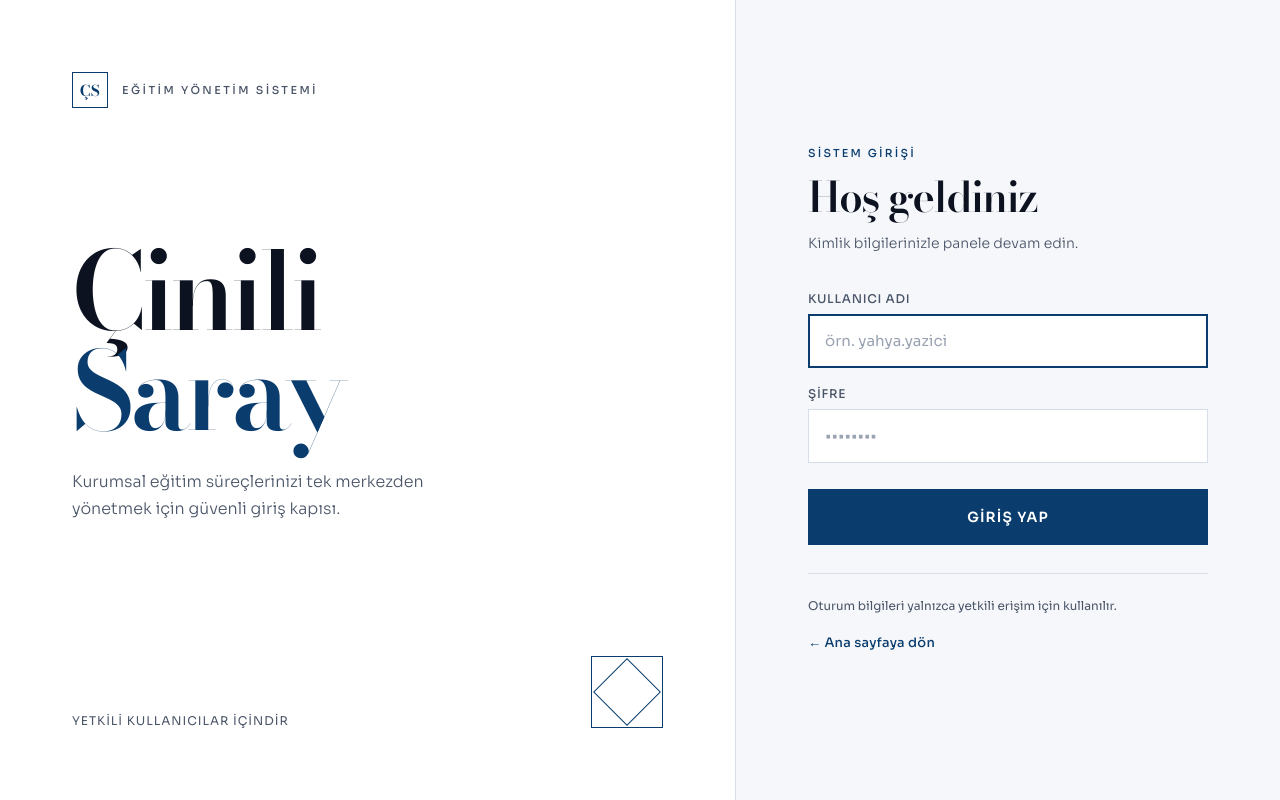
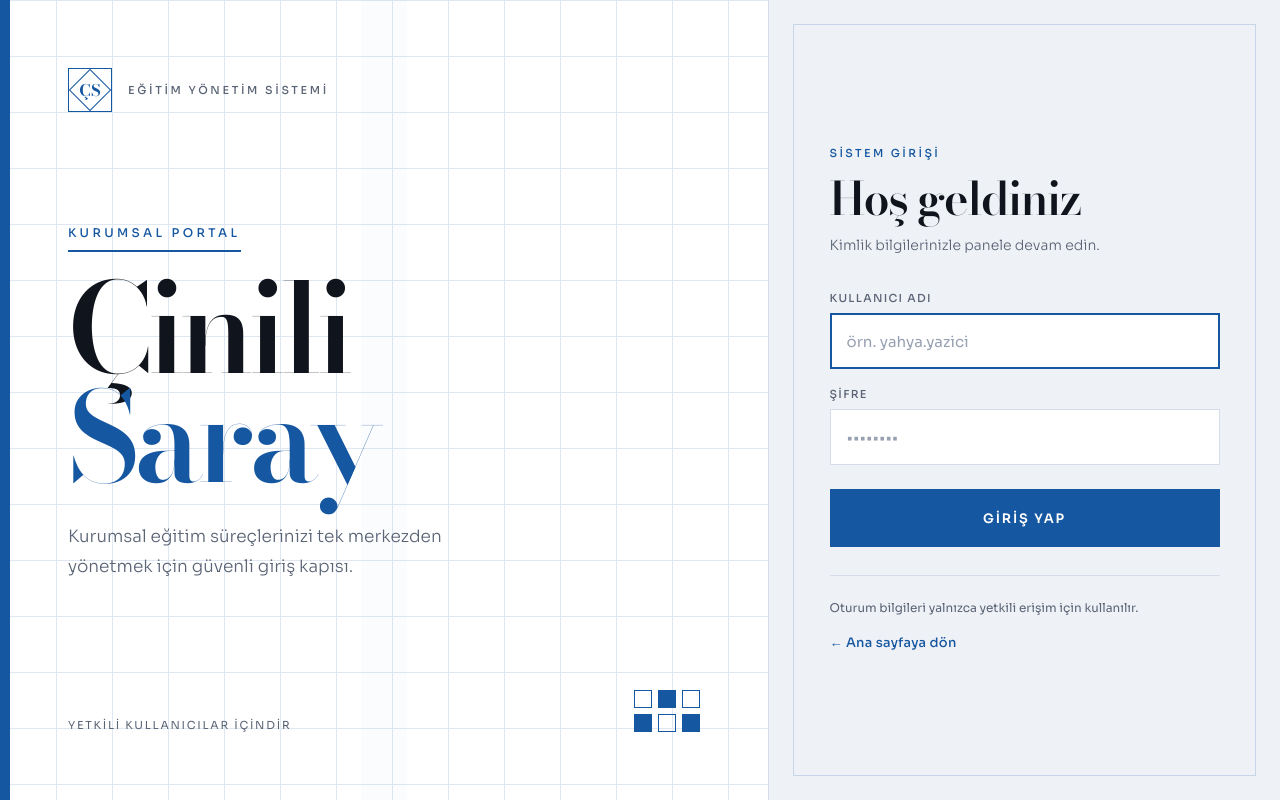
Before and after one commit to yahyayazici/cinili_saray, a Django app: page /giris/ in a window 1280 px wide. Run offline with Django 5.2, Linux system fonts and the light colour scheme.

Commit message:
Giriş tasarımını güçlendir: çini ızgara, vurgu çubuğu, net İznik mavisi
Marka hiyerarşisini ve kapalı mimari hissi yükselttik; Saray
rengini belirgin İznik mavisiyle ayırdık.

Co-authored-by: yahyayazici <yahyayazici@users.noreply.github.com>

```diff
--- a/core/templates/login.html
+++ b/core/templates/login.html
@@ -9,15 +9,16 @@
     <link href="https://fonts.googleapis.com/css2?family=Bodoni+Moda:opsz,wght@6..96,500;6..96,600;6..96,700&family=Sora:wght@300;400;500;600&display=swap" rel="stylesheet">
     <style>
         :root {
-            --ink: #0c1220;
-            --ink-soft: #4a5568;
-            --line: #d8dee8;
+            --ink: #10141c;
+            --ink-soft: #5a6475;
+            --line: #d7dde8;
             --field: #ffffff;
-            --panel: #f5f7fa;
-            --accent: #0a3d6e;
-            --accent-deep: #072a4c;
-            --danger: #9b2c2c;
+            --panel: #eef1f6;
+            --accent: #1557a0;
+            --accent-deep: #0d3f78;
+            --danger: #8f1d1d;
             --white: #ffffff;
+            --tile: #c5d4e8;
         }
 
         * {
@@ -40,82 +41,118 @@
         .stage {
             min-height: 100vh;
             display: grid;
-            grid-template-columns: 1.15fr 0.85fr;
+            grid-template-columns: minmax(0, 1.2fr) minmax(320px, 0.8fr);
             position: relative;
             overflow: hidden;
+            background: var(--white);
         }
 
-        /* Kapalı, mimari zemin — açık atmosfer yok */
-        .stage::before {
+        .brand-pane {
+            position: relative;
+            z-index: 1;
+            display: flex;
+            flex-direction: column;
+            justify-content: space-between;
+            padding: clamp(36px, 5.5vw, 68px);
+            background: var(--white);
+            isolation: isolate;
+        }
+
+        /* Kapalı mimari zemin: çini ızgarası — glow yok */
+        .brand-pane::before {
             content: "";
             position: absolute;
             inset: 0;
-            z-index: 0;
-            pointer-events: none;
-            opacity: 0.045;
-            background-image:
-                linear-gradient(var(--accent) 1px, transparent 1px),
-                linear-gradient(90deg, var(--accent) 1px, transparent 1px);
-            background-size: 48px 48px;
-            mask-image: radial-gradient(ellipse at 30% 40%, black 20%, transparent 70%);
+            z-index: -2;
+            background:
+                linear-gradient(90deg, transparent 0 47%, rgba(21, 87, 160, 0.035) 47% 53%, transparent 53%),
+                linear-gradient(var(--tile) 1px, transparent 1px),
+                linear-gradient(90deg, var(--tile) 1px, transparent 1px);
+            background-size: auto, 56px 56px, 56px 56px;
+            opacity: 0.55;
         }
 
-        .brand-pane,
-        .form-pane {
-            position: relative;
-            z-index: 1;
-        }
-
-        .brand-pane {
-            display: flex;
-            flex-direction: column;
-            justify-content: space-between;
-            padding: clamp(40px, 6vw, 72px);
-            border-right: 1px solid var(--line);
-            background: var(--white);
+        .brand-pane::after {
+            content: "";
+            position: absolute;
+            left: 0;
+            top: 0;
+            bottom: 0;
+            width: 10px;
+            z-index: -1;
+            background: var(--accent);
+            transform: scaleY(0);
+            transform-origin: top;
+            animation: drawBar 1.1s cubic-bezier(0.22, 1, 0.36, 1) 0.15s forwards;
         }
 
         .mark-row {
             display: flex;
             align-items: center;
-            gap: 14px;
+            gap: 16px;
             opacity: 0;
-            animation: rise 0.9s ease 0.1s forwards;
+            animation: rise 0.85s ease 0.2s forwards;
         }
 
         .mark {
-            width: 36px;
-            height: 36px;
+            width: 44px;
+            height: 44px;
             display: grid;
             place-items: center;
-            border: 1.5px solid var(--accent);
+            position: relative;
             color: var(--accent);
             font-family: "Bodoni Moda", serif;
-            font-size: 15px;
+            font-size: 16px;
             font-weight: 700;
             letter-spacing: 0.02em;
         }
 
+        .mark::before,
+        .mark::after {
+            content: "";
+            position: absolute;
+            inset: 0;
+            border: 1.5px solid var(--accent);
+        }
+
+        .mark::after {
+            inset: 7px;
+            transform: rotate(45deg);
+        }
+
         .mark-meta {
             font-size: 11px;
-            letter-spacing: 0.22em;
+            letter-spacing: 0.24em;
             text-transform: uppercase;
             color: var(--ink-soft);
             font-weight: 500;
         }
 
         .brand-hero {
-            max-width: 640px;
+            max-width: 720px;
+            padding: 24px 0;
             opacity: 0;
-            animation: rise 1s ease 0.25s forwards;
+            animation: rise 1s ease 0.35s forwards;
+        }
+
+        .brand-kicker {
+            display: inline-block;
+            margin-bottom: 22px;
+            padding-bottom: 10px;
+            border-bottom: 2px solid var(--accent);
+            font-size: 12px;
+            letter-spacing: 0.28em;
+            text-transform: uppercase;
+            color: var(--accent);
+            font-weight: 500;
         }
 
         .brand-hero h1 {
             font-family: "Bodoni Moda", serif;
             font-weight: 600;
-            font-size: clamp(56px, 8.5vw, 108px);
-            line-height: 0.92;
-            letter-spacing: -0.04em;
+            font-size: clamp(64px, 10vw, 124px);
+            line-height: 0.88;
+            letter-spacing: -0.045em;
             color: var(--ink);
         }
 
@@ -125,10 +162,10 @@
         }
 
         .brand-hero p {
-            margin-top: 28px;
-            max-width: 420px;
-            font-size: 16px;
-            line-height: 1.7;
+            margin-top: 30px;
+            max-width: 440px;
+            font-size: 17px;
+            line-height: 1.75;
             font-weight: 300;
             color: var(--ink-soft);
         }
@@ -139,57 +176,71 @@
             align-items: flex-end;
             gap: 24px;
             opacity: 0;
-            animation: rise 0.9s ease 0.45s forwards;
+            animation: rise 0.9s ease 0.55s forwards;
         }
 
         .brand-foot small {
             color: var(--ink-soft);
-            font-size: 12px;
-            letter-spacing: 0.08em;
+            font-size: 11px;
+            letter-spacing: 0.16em;
             text-transform: uppercase;
         }
 
-        .tile-ornament {
-            width: 72px;
-            height: 72px;
-            position: relative;
-            flex-shrink: 0;
+        .tile-stack {
+            display: grid;
+            grid-template-columns: repeat(3, 18px);
+            gap: 6px;
         }
 
-        .tile-ornament::before,
-        .tile-ornament::after {
-            content: "";
-            position: absolute;
-            inset: 0;
+        .tile-stack i {
+            display: block;
+            width: 18px;
+            height: 18px;
             border: 1.5px solid var(--accent);
+            opacity: 0;
+            animation: tileIn 0.5s ease forwards;
         }
 
-        .tile-ornament::after {
-            inset: 12px;
-            transform: rotate(45deg);
-        }
+        .tile-stack i:nth-child(1) { animation-delay: 0.7s; }
+        .tile-stack i:nth-child(2) { animation-delay: 0.8s; background: var(--accent); }
+        .tile-stack i:nth-child(3) { animation-delay: 0.9s; }
+        .tile-stack i:nth-child(4) { animation-delay: 1.0s; background: var(--accent); }
+        .tile-stack i:nth-child(5) { animation-delay: 1.1s; }
+        .tile-stack i:nth-child(6) { animation-delay: 1.2s; background: var(--accent); }
 
         .form-pane {
+            position: relative;
+            z-index: 1;
             display: flex;
             align-items: center;
             justify-content: center;
-            padding: clamp(32px, 5vw, 64px);
+            padding: clamp(28px, 4.5vw, 56px);
             background: var(--panel);
+            border-left: 1px solid var(--line);
+        }
+
+        .form-pane::before {
+            content: "";
+            position: absolute;
+            inset: 24px;
+            border: 1px solid rgba(21, 87, 160, 0.18);
+            pointer-events: none;
         }
 
         .gate {
-            width: min(100%, 400px);
+            width: min(100%, 390px);
+            position: relative;
             opacity: 0;
-            animation: rise 1s ease 0.35s forwards;
+            animation: rise 1s ease 0.4s forwards;
         }
 
         .gate-header {
-            margin-bottom: 36px;
+            margin-bottom: 34px;
         }
 
         .gate-header .eyebrow {
             font-size: 11px;
-            letter-spacing: 0.2em;
+            letter-spacing: 0.22em;
             text-transform: uppercase;
             color: var(--accent);
             font-weight: 500;
@@ -198,17 +249,17 @@
 
         .gate-header h2 {
             font-family: "Bodoni Moda", serif;
-            font-size: clamp(32px, 4vw, 42px);
+            font-size: clamp(34px, 4.2vw, 46px);
             font-weight: 600;
             letter-spacing: -0.03em;
-            line-height: 1.1;
+            line-height: 1.05;
         }
 
         .gate-header p {
             margin-top: 12px;
             color: var(--ink-soft);
             font-size: 14px;
-            line-height: 1.6;
+            line-height: 1.65;
             font-weight: 300;
         }
 
@@ -225,8 +276,8 @@
         }
 
         .field label {
-            font-size: 12px;
-            letter-spacing: 0.06em;
+            font-size: 11px;
+            letter-spacing: 0.12em;
             text-transform: uppercase;
             color: var(--ink-soft);
             font-weight: 500;
@@ -234,7 +285,7 @@
 
         .field input {
             width: 100%;
-            height: 54px;
+            height: 56px;
             padding: 0 16px;
             border: 1px solid var(--line);
             background: var(--field);
@@ -251,29 +302,29 @@
         }
 
         .field input::placeholder {
-            color: #9aa3b2;
+            color: #98a1b2;
         }
 
         .error-message {
             margin: 0;
             padding: 12px 14px;
-            border: 1px solid rgba(155, 44, 44, 0.25);
-            background: rgba(155, 44, 44, 0.06);
+            border: 1px solid rgba(143, 29, 29, 0.28);
+            background: rgba(143, 29, 29, 0.06);
             color: var(--danger);
             font-size: 13px;
             line-height: 1.45;
         }
 
         .submit {
-            margin-top: 8px;
-            height: 56px;
+            margin-top: 6px;
+            height: 58px;
             border: none;
             background: var(--accent);
             color: var(--white);
             font: inherit;
-            font-size: 14px;
+            font-size: 13px;
             font-weight: 600;
-            letter-spacing: 0.08em;
+            letter-spacing: 0.14em;
             text-transform: uppercase;
             cursor: pointer;
             transition: background 0.25s, transform 0.25s;
@@ -299,7 +350,7 @@
 
         .back-home {
             display: inline-flex;
-            margin-top: 18px;
+            margin-top: 16px;
             color: var(--accent);
             font-size: 13px;
             font-weight: 500;
@@ -372,6 +455,7 @@
             </div>
 
             <div class="brand-hero">
+                <div class="brand-kicker">Kurumsal Portal</div>
                 <h1>
                     Çinili
                     <span>Saray</span>
@@ -384,7 +468,10 @@
 
             <div class="brand-foot">
                 <small>Yetkili kullanıcılar içindir</small>
-                <div class="tile-ornament" aria-hidden="true"></div>
+                <div class="tile-stack" aria-hidden="true">
+                    <i></i><i></i><i></i>
+                    <i></i><i></i><i></i>
+                </div>
             </div>
         </section>
 
```
Also changed, not shown: other parts of core/templates/login.html (+44 -12 lines).
